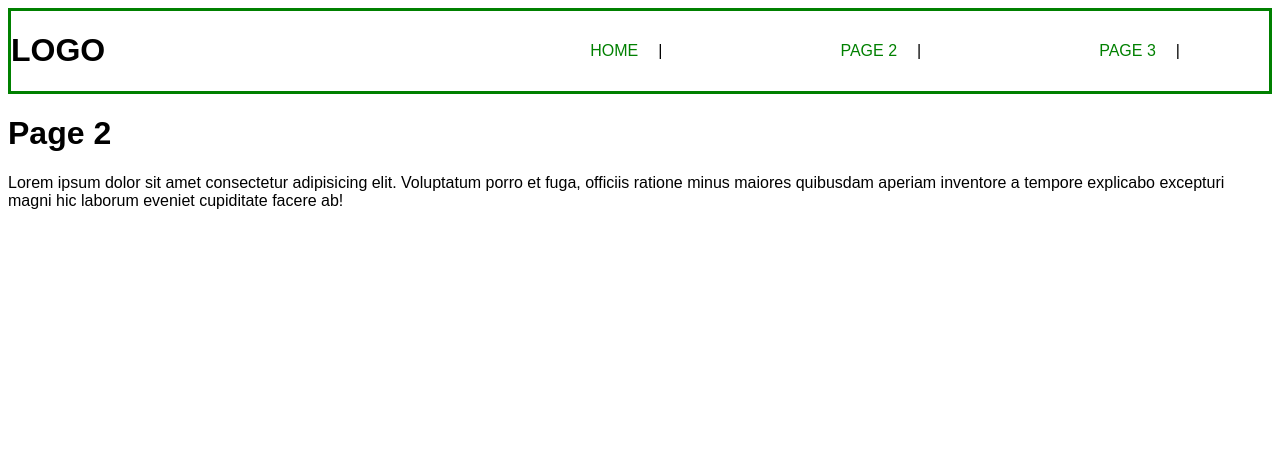
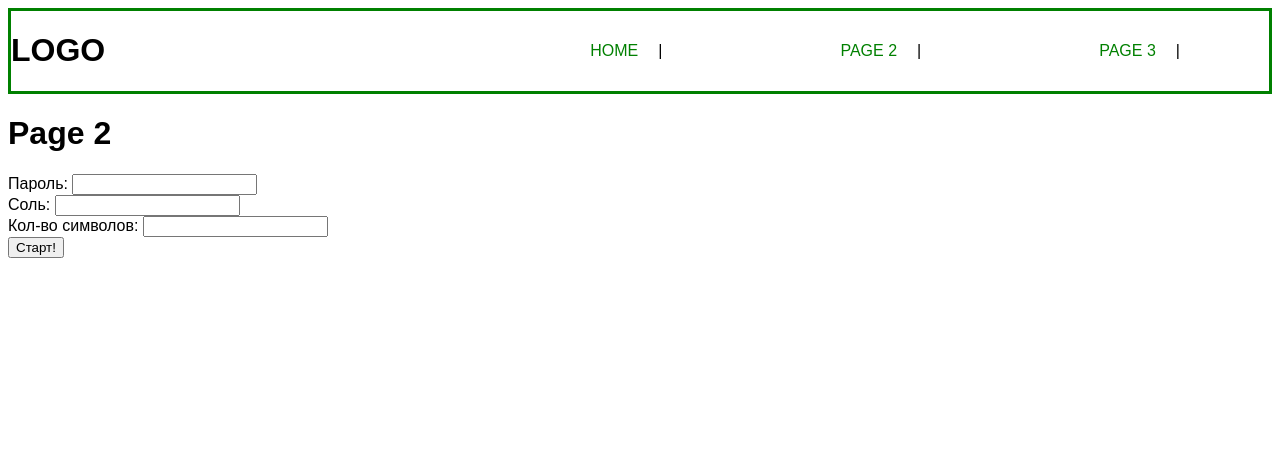
Before and after one commit to LuckyKeri/web_python, a Flask app: page /page_2 in a window 1280 px wide. Shown: the top 457 px of the page. Run offline with Flask 3, Linux system fonts and the light colour scheme; some web fonts are replaced.

Commit message:
added pwdGen.py

```diff
--- a/app.py
+++ b/app.py
@@ -1,18 +1,35 @@
-from flask import Flask, render_template
-
+from flask import Flask, render_template, request
+from pwdGen import pwdGenerator
 app = Flask(__name__)
 
 @app.route("/")
 def home():
     return render_template("home.html")
 
-@app.route("/page_2")
+@app.route("/page_2", methods=["GET", "POST"])
 def p_2():
-    return render_template("page_2.html")
+    result = ""
+    if request.method == "POST":
+        password = request.form.get("pwd")
+        salt = request.form.get("salt")
+        n_char = request.form.get("num_char")
+
+        if password != "":
+            result = pwdGenerator(password, salt, n_char)
+
+    return render_template("page_2.html", par_1=result)
 
 @app.route("/page_3")
 def p_3():
     return render_template("page_3.html")
 
+# тут обрабатываются GET-запросы с параметрами
+# пример: http://127.0.0.1:5000/test_page?par_1=Begaiym&val_2=abc
+# @app.route("/test_page")
+# def test():
+#     value_1 = request.args.get("par_1")
+#     value_2 = request.args.get("val_2")
+#     return f"hello from test. Par 1 = {value_1}, Val 1 = {value_2}"
+
 if __name__ == "__main__":
     app.run(debug=True)
--- a/templates/page_2.html
+++ b/templates/page_2.html
@@ -4,8 +4,27 @@
 <div>
     <h1>Page 2</h1>
 
-    <p>
-        Lorem ipsum dolor sit amet consectetur adipisicing elit. Voluptatum porro et fuga, officiis ratione minus maiores quibusdam aperiam inventore a tempore explicabo excepturi magni hic laborum eveniet cupiditate facere ab!
-    </p>
+    <form method="post">
+        <!-- поля ввода данных -->
+        <div class="field">
+            <lable for="">Пароль:</lable>
+            <input type="text" name="pwd">
+        </div>
+        <div class="field">
+            <lable for="">Соль:</lable>
+            <input type="text" name="salt">
+        </div>
+        <div class="field">
+            <lable for="">Кол-во символов:</lable>
+            <input type="text" name="num_char">
+        </div>
+
+        <!-- Кнопка -->
+        <button type="submit">Старт!</button>
+    </form>
+
+    <div class="result">
+        {{ par_1 }}
+    </div>
 </div>
 {% endblock %}
```
Also changed, not shown: pwdGen.py (added, +17 -0 lines).
